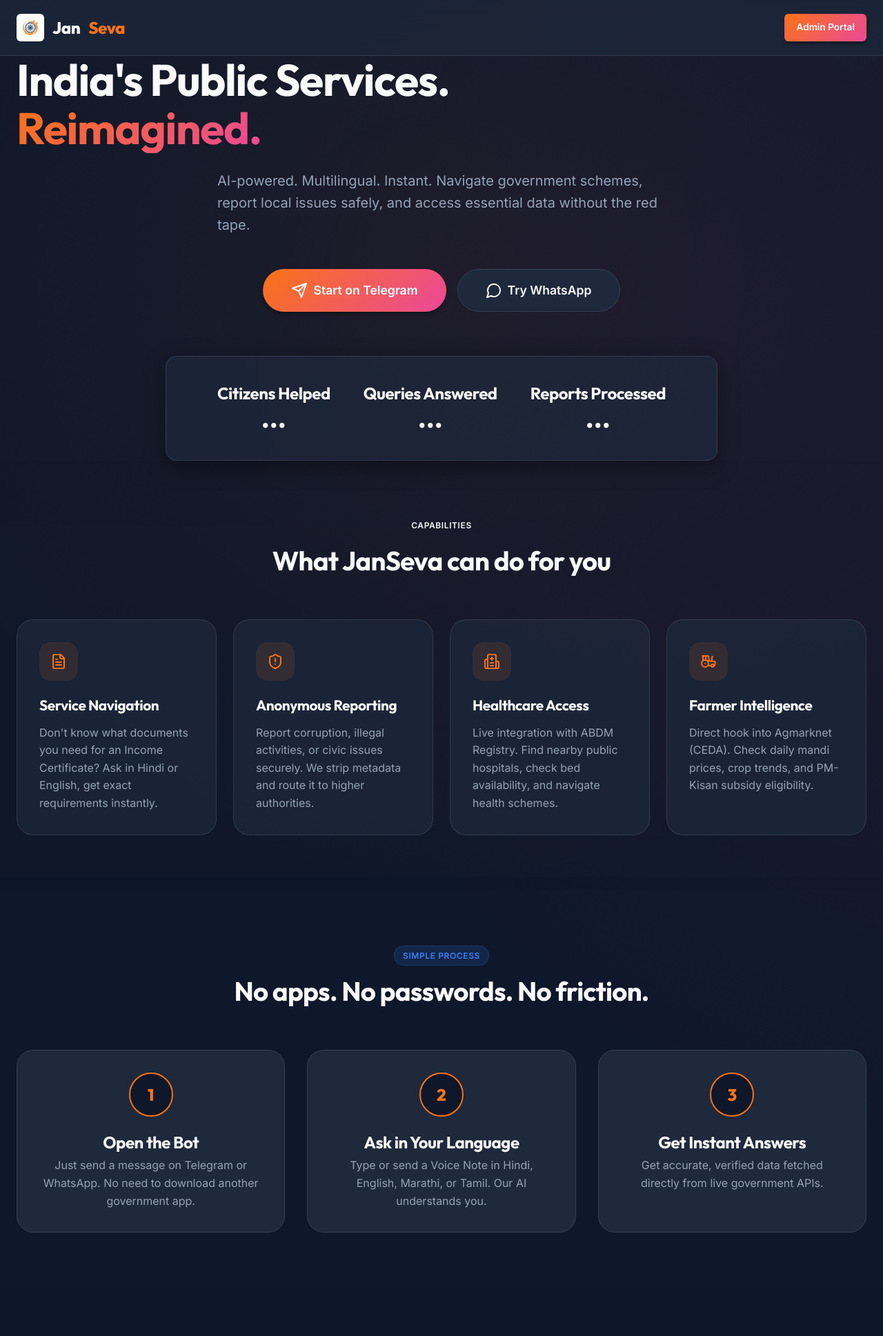
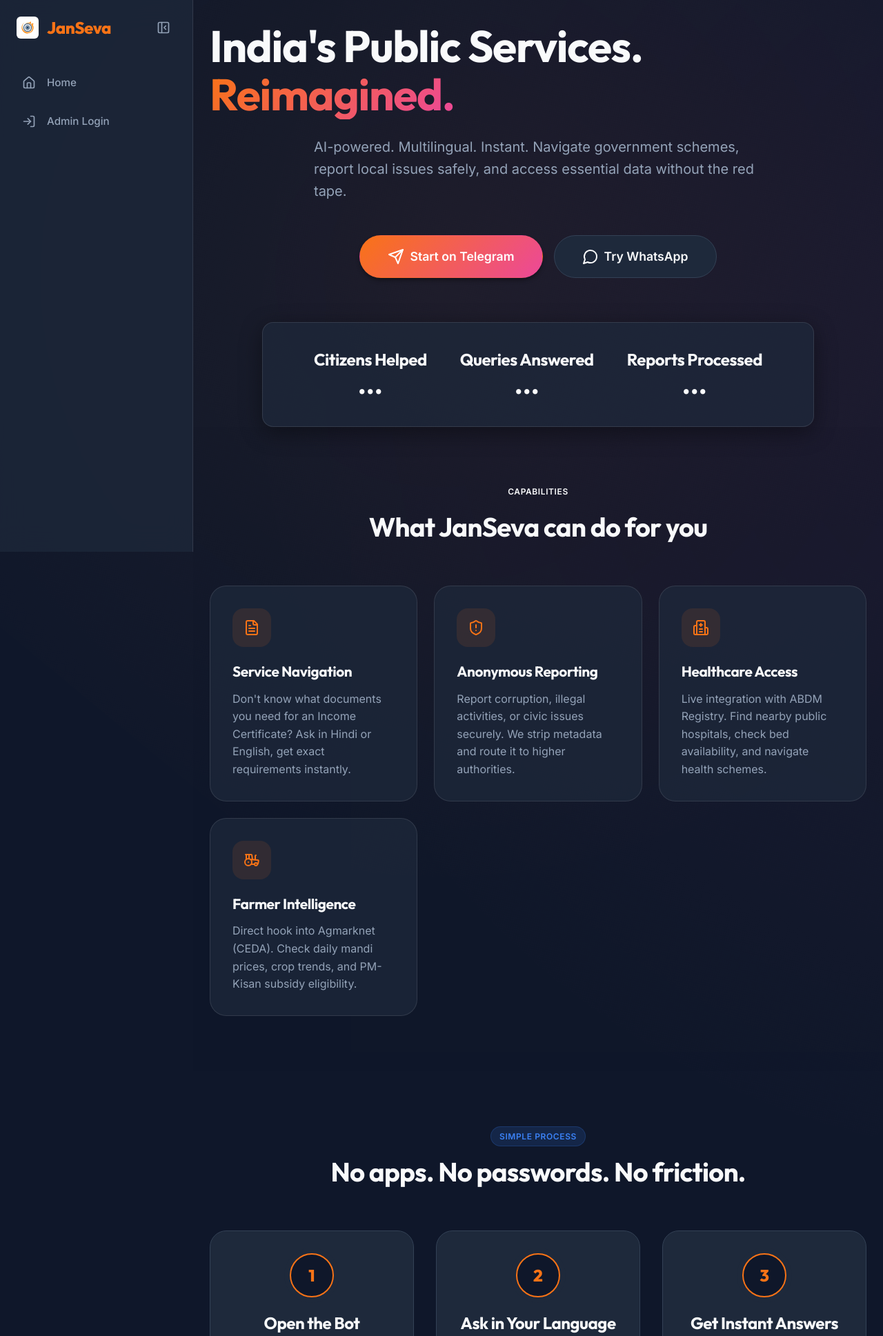
Before and after one commit to NoticedXAaryan/JanSevak, a FastAPI app: template src/janseva/admin/templates/index.html in a window 1280 px wide. Shown: the top 1937 px of the page at 69% size. Run offline with FastAPI, Linux system fonts and the light colour scheme; the template is opened without the code that fills it, so the values that code supplies are empty; parts of the project's set-up code (start-up, migrations or seed data) failed here and were passed over.

Commit message:
feat(web): update to collapsible sidebar layout for better mobile UX

```diff
--- a/src/janseva/admin/templates/base.html
+++ b/src/janseva/admin/templates/base.html
@@ -92,7 +92,6 @@
             color: var(--text-primary);
             min-height: 100vh;
             display: flex;
-            flex-direction: column;
             -webkit-font-smoothing: antialiased;
             -moz-osx-font-smoothing: grayscale;
             line-height: 1.6;
@@ -101,8 +100,7 @@
         }
 
         /* Dynamic Background Mesh for Modern Feel */
-        body::before {
-            content: '';
+        .bg-mesh {
             position: fixed;
             top: -50%; left: -50%;
             width: 200%; height: 200%;
@@ -287,42 +285,94 @@
         .badge-danger  { background: rgba(239, 68, 68, 0.15); color: var(--danger); border: 1px solid rgba(239, 68, 68, 0.2); }
         .badge-info    { background: rgba(59, 130, 246, 0.15); color: var(--info); border: 1px solid rgba(59, 130, 246, 0.2); }
 
-        /* ===== Navigation ===== */
-        .nav {
+        /* ===== Sidebar Navigation ===== */
+        .sidebar {
+            width: 280px;
+            height: 100vh;
             position: sticky;
             top: 0;
-            z-index: 50;
+            display: flex;
+            flex-direction: column;
             background: var(--bg-glass);
             backdrop-filter: blur(20px);
             -webkit-backdrop-filter: blur(20px);
-            border-bottom: 1px solid var(--border-glass);
-            transition: all var(--transition-fast);
+            border-right: 1px solid var(--border-glass);
+            transition: width var(--transition-smooth);
+            z-index: 50;
         }
-        .nav-inner {
-            display: flex; align-items: center; justify-content: space-between; height: 80px;
+        .sidebar.minimized {
+            width: 80px;
+        }
+        .sidebar-header {
+            display: flex; align-items: center; justify-content: space-between;
+            padding: 1.5rem; height: 80px;
         }
         .nav-brand {
             display: flex; align-items: center; gap: 12px;
             font-family: var(--font-display); font-size: 1.5rem; font-weight: 800;
             text-decoration: none; color: var(--text-primary);
-            letter-spacing: -0.02em;
+            letter-spacing: -0.02em; transition: opacity var(--transition-fast);
         }
-        .nav-logo { height: 40px; width: auto; border-radius: var(--radius-sm); }
+        .sidebar.minimized .nav-brand span, .sidebar.minimized .nav-brand-text { display: none; }
+        .nav-logo { height: 32px; width: auto; border-radius: var(--radius-sm); }
         .nav-brand span { color: var(--accent-primary); }
 
-        .nav-links { display: flex; align-items: center; gap: 1.5rem; list-style: none; }
+        .toggle-btn {
+            background: transparent; border: none; color: var(--text-secondary);
+            cursor: pointer; padding: 0.5rem; border-radius: var(--radius-sm);
+            transition: all var(--transition-fast); display: flex; align-items: center; justify-content: center;
+        }
+        .toggle-btn:hover { background: rgba(0,0,0,0.05); color: var(--text-primary); }
+        html.dark .toggle-btn:hover { background: rgba(255,255,255,0.1); }
+
+        .sidebar.minimized .sidebar-header { justify-content: center; padding: 1.5rem 0; }
+        .sidebar.minimized .toggle-btn { display: none; }
+
+        .nav-links { display: flex; flex-direction: column; gap: 0.5rem; list-style: none; padding: 1rem; flex-grow: 1; }
         .nav-link {
-            display: flex; align-items: center; gap: 0.5rem;
-            font-size: 0.95rem; font-weight: 500;
+            display: flex; align-items: center; gap: 1rem; padding: 0.75rem 1rem;
+            font-size: 0.95rem; font-weight: 500; border-radius: var(--radius-md);
             color: var(--text-secondary); text-decoration: none;
-            transition: color var(--transition-fast);
-            position: relative;
+            transition: all var(--transition-fast);
         }
-        .nav-link:hover { color: var(--text-primary); }
-        .nav-link.active { color: var(--accent-primary); font-weight: 600; }
-        .nav-link.active::after {
-            content: ''; position: absolute; bottom: -28px; left: 0; right: 0; height: 3px;
-            background: var(--accent-gradient); border-radius: 3px 3px 0 0;
+        .sidebar.minimized .nav-link { justify-content: center; padding: 0.75rem; }
+        .sidebar.minimized .nav-text { display: none; }
+
+        .nav-link:hover { color: var(--text-primary); background: rgba(0,0,0,0.03); }
+        html.dark .nav-link:hover { background: rgba(255,255,255,0.05); }
+        .nav-link.active { color: var(--accent-primary); background: rgba(249, 115, 22, 0.1); font-weight: 600; }
+
+        .sidebar-footer { padding: 1rem; border-top: 1px solid var(--border-glass); }
+        .sidebar.minimized .sidebar-footer { padding: 1rem 0.5rem; display: flex; justify-content: center; }
+
+        /* Main Content Area */
+        .main-wrapper {
+            flex-grow: 1;
+            display: flex;
+            flex-direction: column;
+            min-height: 100vh;
+            width: calc(100% - 280px);
+            transition: width var(--transition-smooth);
+        }
+        .sidebar.minimized + .main-wrapper {
+            width: calc(100% - 80px);
+        }
+
+        /* Mobile Adjustments */
+        .mobile-header { display: none; }
+        @media (max-width: 768px) {
+            body { flex-direction: column; }
+            .sidebar {
+                position: fixed; left: -100%; top: 0; height: 100vh; width: 280px !important;
+                transition: left var(--transition-smooth); box-shadow: var(--shadow-lg);
+            }
+            .sidebar.mobile-open { left: 0; }
+            .main-wrapper { width: 100% !important; margin-left: 0; }
+            .mobile-header {
+                display: flex; align-items: center; justify-content: space-between;
+                padding: 1rem 1.5rem; background: var(--bg-glass); border-bottom: 1px solid var(--border-glass);
+                backdrop-filter: blur(20px); -webkit-backdrop-filter: blur(20px); position: sticky; top: 0; z-index: 40;
+            }
         }
 
         /* ===== Tables (Sleek Data Grid) ===== */
@@ -416,46 +466,72 @@
     </style>
     {% block head %}{% endblock %}
 </head>
-<body>
+    <div class="bg-mesh"></div>
 
-    <!-- Navigation -->
-    <nav class="nav">
-        <div class="container nav-inner">
+    <!-- Mobile Header -->
+    <div class="mobile-header">
+        <a href="/" class="nav-brand" style="font-size: 1.25rem;">
+            <img src="/static/images/logo.png" alt="JanSeva Logo" class="nav-logo" style="height: 28px;">
+            Jan<span>Seva</span>
+        </a>
+        <button class="toggle-btn" onclick="document.getElementById('sidebar').classList.toggle('mobile-open')">
+            <i data-lucide="menu" style="width:24px;height:24px;"></i>
+        </button>
+    </div>
+
+    <!-- Sidebar Navigation -->
+    <aside class="sidebar" id="sidebar">
+        <div class="sidebar-header">
             <a href="/" class="nav-brand">
                 <img src="/static/images/logo.png" alt="JanSeva Logo" class="nav-logo">
-                Jan<span>Seva</span>
+                <span class="nav-brand-text">Jan<span style="color:var(--accent-primary)">Seva</span></span>
             </a>
+            <button class="toggle-btn" onclick="toggleSidebar()" title="Minimize sidebar">
+                <i data-lucide="panel-left-close" style="width:20px;height:20px;" id="sidebar-icon"></i>
+            </button>
+        </div>
+
         <ul class="nav-links">
             {% if admin %}
-                    <li><a href="/admin" class="nav-link {% if request.url.path == '/admin' %}active{% endif %}">
-                        <i data-lucide="layout-dashboard" style="width:18px;height:18px;"></i> Dashboard
+                <li><a href="/admin" class="nav-link {% if request.url.path == '/admin' %}active{% endif %}" title="Dashboard">
+                    <i data-lucide="layout-dashboard" style="width:20px;height:20px;"></i> <span class="nav-text">Dashboard</span>
                 </a></li>
-                    <li><a href="/admin/queries" class="nav-link {% if '/queries' in request.url.path %}active{% endif %}">
-                        <i data-lucide="message-square" style="width:18px;height:18px;"></i> Queries
+                <li><a href="/admin/queries" class="nav-link {% if '/queries' in request.url.path %}active{% endif %}" title="Queries">
+                    <i data-lucide="message-square" style="width:20px;height:20px;"></i> <span class="nav-text">Queries</span>
                 </a></li>
-                    <li><a href="/admin/reports" class="nav-link {% if '/reports' in request.url.path %}active{% endif %}">
-                        <i data-lucide="shield-alert" style="width:18px;height:18px;"></i> Reports
+                <li><a href="/admin/reports" class="nav-link {% if '/reports' in request.url.path %}active{% endif %}" title="Reports">
+                    <i data-lucide="shield-alert" style="width:20px;height:20px;"></i> <span class="nav-text">Reports</span>
                 </a></li>
                 {% if admin.get('role') == 'super_admin' %}
-                    <li><a href="/admin/organizations" class="nav-link {% if '/organizations' in request.url.path %}active{% endif %}">
-                        <i data-lucide="building-2" style="width:18px;height:18px;"></i> Authorities
+                <li><a href="/admin/organizations" class="nav-link {% if '/organizations' in request.url.path %}active{% endif %}" title="Authorities">
+                    <i data-lucide="building-2" style="width:20px;height:20px;"></i> <span class="nav-text">Authorities</span>
                 </a></li>
-                    <li><a href="/admin/users" class="nav-link {% if '/users' in request.url.path %}active{% endif %}">
-                        <i data-lucide="users" style="width:18px;height:18px;"></i> Staff
+                <li><a href="/admin/users" class="nav-link {% if '/users' in request.url.path %}active{% endif %}" title="Staff">
+                    <i data-lucide="users" style="width:20px;height:20px;"></i> <span class="nav-text">Staff</span>
                 </a></li>
                 {% endif %}
-                    <li><a href="/admin/logout" class="btn btn-danger btn-sm" style="margin-left: 1rem;">
-                        <i data-lucide="log-out" style="width:16px;height:16px;"></i> Logout
+            {% else %}
+                <li><a href="/" class="nav-link {% if request.url.path == '/' %}active{% endif %}" title="Home">
+                    <i data-lucide="home" style="width:20px;height:20px;"></i> <span class="nav-text">Home</span>
                 </a></li>
-                {% else %}
-                    <li><a href="/admin/login" class="btn btn-primary btn-sm">Admin Portal</a></li>
+                <li><a href="/admin/login" class="nav-link" title="Admin Login">
+                    <i data-lucide="log-in" style="width:20px;height:20px;"></i> <span class="nav-text">Admin Login</span>
+                </a></li>
             {% endif %}
         </ul>
+
+        {% if admin %}
+        <div class="sidebar-footer">
+            <a href="/admin/logout" class="btn btn-danger btn-sm" style="width: 100%; display: flex; justify-content: center;">
+                <i data-lucide="log-out" style="width:16px;height:16px;"></i> <span class="nav-text">Logout</span>
+            </a>
         </div>
-    </nav>
+        {% endif %}
+    </aside>
 
-    <!-- Main Content -->
-    <main style="flex-grow:1;">
+    <!-- Main Content Wrapper -->
+    <div class="main-wrapper">
+        <main style="flex-grow:1; padding: 2rem 0;">
             {% block content %}{% endblock %}
         </main>
 
@@ -465,9 +541,41 @@
                 <p>&copy; 2026 JanSeva — AI-Powered Public Services Platform. Built for India.</p>
             </div>
         </footer>
+    </div>
 
     <!-- Initialize Lucide Icons -->
-    <script>lucide.createIcons();</script>
+    <script>
+        lucide.createIcons();
+
+        // Sidebar Toggle Logic
+        function toggleSidebar() {
+            const sidebar = document.getElementById('sidebar');
+            const icon = document.getElementById('sidebar-icon');
+            sidebar.classList.toggle('minimized');
+            if (sidebar.classList.contains('minimized')) {
+                icon.setAttribute('data-lucide', 'panel-right-close');
+                localStorage.setItem('sidebarState', 'minimized');
+            } else {
+                icon.setAttribute('data-lucide', 'panel-left-close');
+                localStorage.setItem('sidebarState', 'expanded');
+            }
+            lucide.createIcons();
+        }
+
+        // Restore sidebar state
+        document.addEventListener('DOMContentLoaded', () => {
+            const state = localStorage.getItem('sidebarState');
+            if (state === 'minimized') {
+                const sidebar = document.getElementById('sidebar');
+                if (sidebar) {
+                    sidebar.classList.add('minimized');
+                    const icon = document.getElementById('sidebar-icon');
+                    if (icon) icon.setAttribute('data-lucide', 'panel-right-close');
+                    lucide.createIcons();
+                }
+            }
+        });
+    </script>
     {% block scripts %}{% endblock %}
 </body>
 </html>
```
Lines whose indentation alone changed are shown as unchanged.
